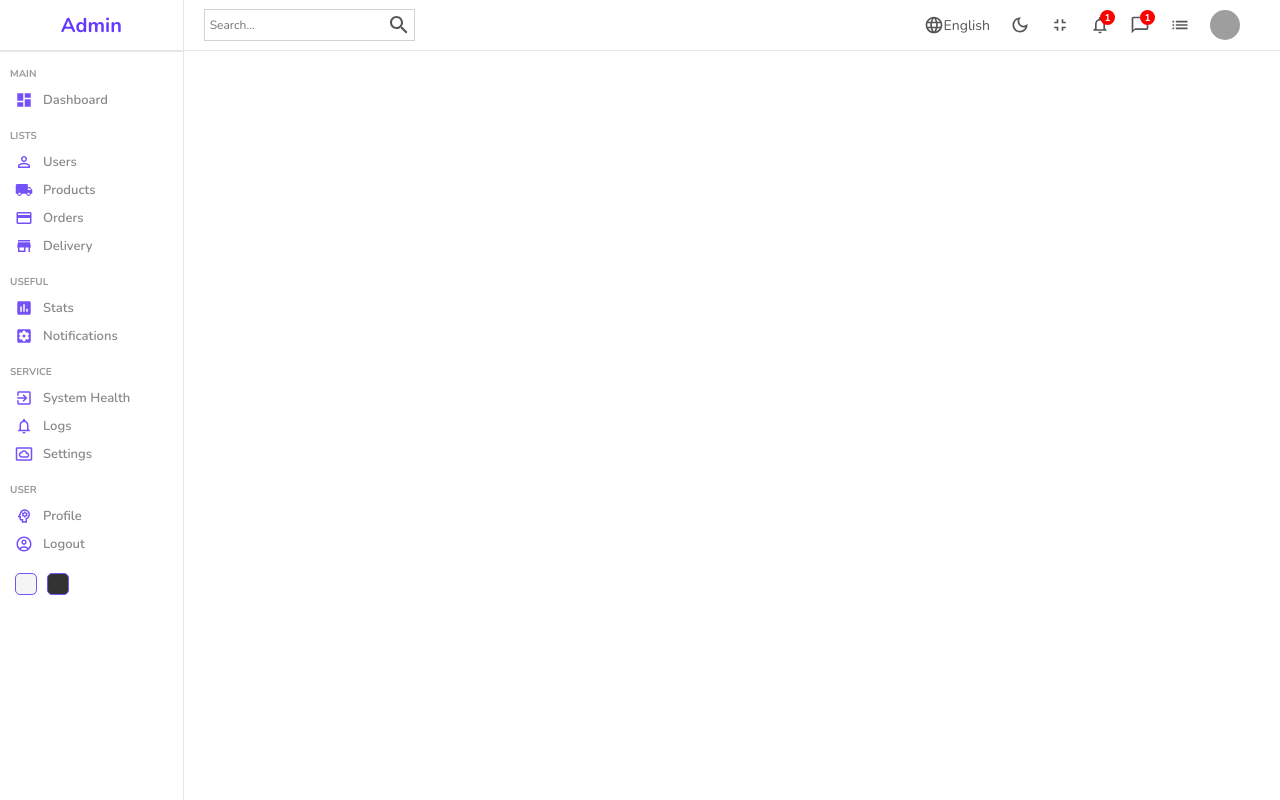
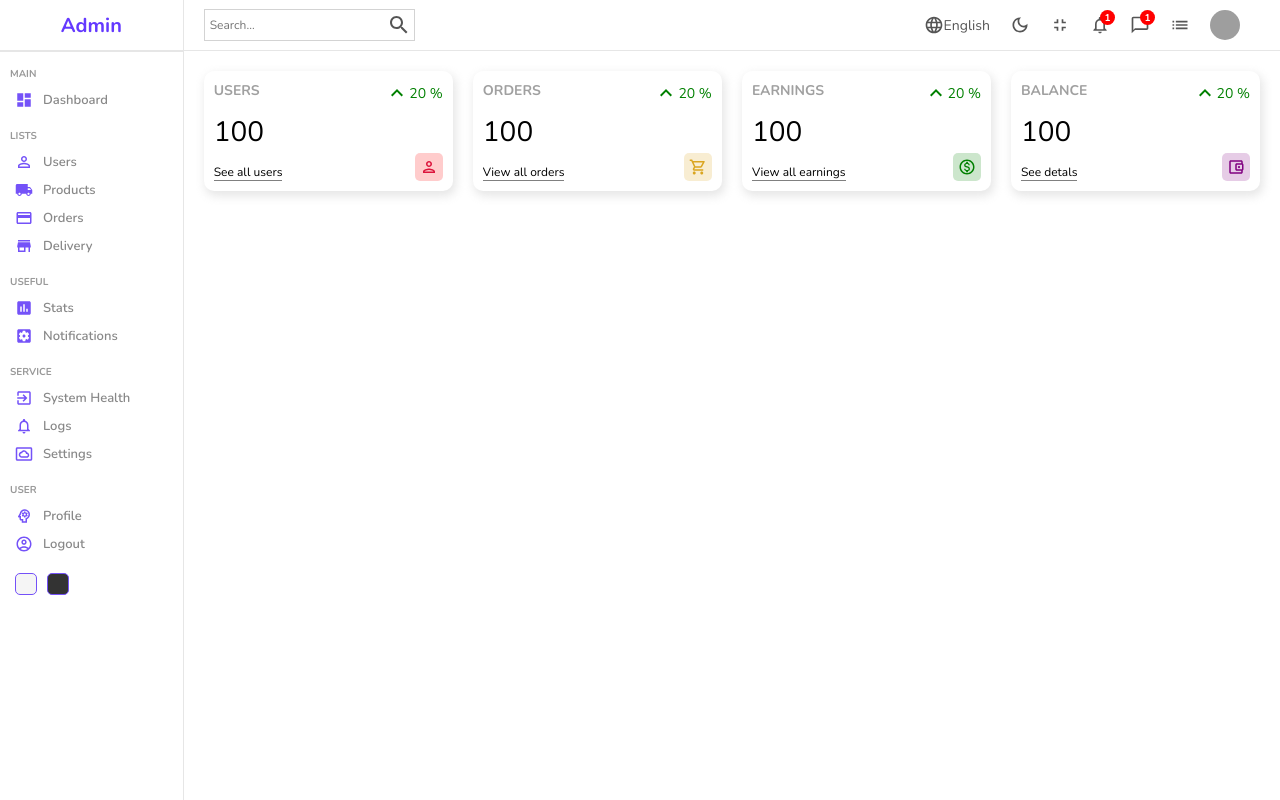
Before and after one commit to Choxy5/dashboard, a React (Vite) app: page / in a window 1280 px wide. Built offline with nearby package versions, Linux system fonts and the light colour scheme; grey boxes are pictures that could not be loaded.

Commit message:
Widget Component Design

```diff
--- /dev/null
+++ b/src/components/widget/Widget.jsx
@@ -0,0 +1,106 @@
+import './widget.scss';
+import KeyboardArrowUpIcon from '@mui/icons-material/KeyboardArrowUp';
+import PersonOutlinedIcon from '@mui/icons-material/PersonOutlined';
+import AccountBalanceWalletOutlinedIcon from '@mui/icons-material/AccountBalanceWalletOutlined';
+import ShoppingCartOutlinedIcon from '@mui/icons-material/ShoppingCartOutlined';
+import MonetizationOnOutlinedIcon from '@mui/icons-material/MonetizationOnOutlined';
+
+function Widget({ type }) {
+  let data;
+
+  // temporary
+  const amount = 100;
+  const diff = 20;
+
+  switch (type) {
+    case 'user':
+      data = {
+        title: 'USERS',
+        isMoney: false,
+        link: 'See all users',
+        icon: (
+          <PersonOutlinedIcon
+            className="icon"
+            style={{
+              color: 'crimson',
+              backgroundColor: 'rgba(255, 0, 0, 0.2)',
+            }}
+          />
+        ),
+      };
+      break;
+    case 'order':
+      data = {
+        title: 'ORDERS',
+        isMoney: false,
+        link: 'View all orders',
+        icon: (
+          <ShoppingCartOutlinedIcon
+            className="icon"
+            style={{
+              color: 'goldenrod',
+              backgroundColor: 'rgba(218, 165, 32, 0.2)',
+            }}
+          />
+        ),
+      };
+      break;
+    case 'earning':
+      data = {
+        title: 'EARNINGS',
+        isMoney: false,
+        link: 'View all earnings',
+        icon: (
+          <MonetizationOnOutlinedIcon
+            className="icon"
+            style={{
+              color: 'green',
+              backgroundColor: 'rgba(0, 128, 0, 0.2)',
+            }}
+          />
+        ),
+      };
+      break;
+    case 'balance':
+      data = {
+        title: 'BALANCE',
+        isMoney: false,
+        link: 'See detals',
+        icon: (
+          <AccountBalanceWalletOutlinedIcon
+            className="icon"
+            style={{
+              color: 'purple',
+              backgroundColor: 'rgba(128, 0, 128, 0.2)',
+            }}
+          />
+        ),
+      };
+      break;
+
+    default:
+      break;
+  }
+
+  return (
+    <div className="widget">
+      <div className="left">
+        <span className="title">{data.title}</span>
+        <span className="counter">
+          {data.isMoney && '€'} {amount}
+        </span>
+        <span className="link">{data.link}</span>
+      </div>
+
+      <div className="right">
+        <div className="percentage positive">
+          <KeyboardArrowUpIcon />
+          {diff} %
+        </div>
+        {data.icon}
+      </div>
+    </div>
+  );
+}
+
+export default Widget;
--- /dev/null
+++ b/src/components/widget/widget.scss
@@ -0,0 +1,55 @@
+.widget {
+  display: flex;
+  justify-content: space-between;
+  flex: 1;
+  padding: 10px;
+  -webkit-box-shadow: 2px 4px 10px 1px rgba(0, 0, 0, 0.47);
+  box-shadow: 2px 4px 10px 1px rgba(201, 201, 201, 0.47);
+  border-radius: 10px;
+  height: 100px;
+
+  .left,
+  .right {
+    display: flex;
+    flex-direction: column;
+    justify-content: space-between;
+
+    .title {
+      font-weight: bold;
+      font-size: 14px;
+      color: rgb(160, 160, 160);
+    }
+
+    .counter {
+      font-size: 28px;
+      font-weight: 300;
+    }
+
+    .link {
+      width: max-content;
+      font-size: 12px;
+      border-bottom: 1px solid gray;
+    }
+
+    .percentage {
+      display: flex;
+      align-items: center;
+      font-size: 14px;
+
+      &.positive {
+        color: green;
+      }
+
+      &.negative {
+        color: red;
+      }
+    }
+
+    .icon {
+      font-size: 18px;
+      padding: 5px;
+      border-radius: 5px;
+      align-self: flex-end;
+    }
+  }
+}
--- a/src/pages/home/Home.jsx
+++ b/src/pages/home/Home.jsx
@@ -1,5 +1,6 @@
 import Navbar from '../../components/navbar/Navbar';
 import Sidebar from '../../components/sidebar/Sidebar';
+import Widget from '../../components/widget/Widget';
 import './home.scss';
 
 function Home() {
@@ -8,6 +9,12 @@ function Home() {
       <Sidebar />
       <div className="homeContainer">
         <Navbar />
+        <div className="widgets">
+          <Widget type="user" />
+          <Widget type="order" />
+          <Widget type="earning" />
+          <Widget type="balance" />
+        </div>
       </div>
     </div>
   );
--- a/src/pages/home/home.scss
+++ b/src/pages/home/home.scss
@@ -3,5 +3,11 @@
 
   .homeContainer {
     flex: 6;
+
+    .widgets {
+      display: flex;
+      padding: 20px;
+      gap: 20px;
+    }
   }
 }
```
